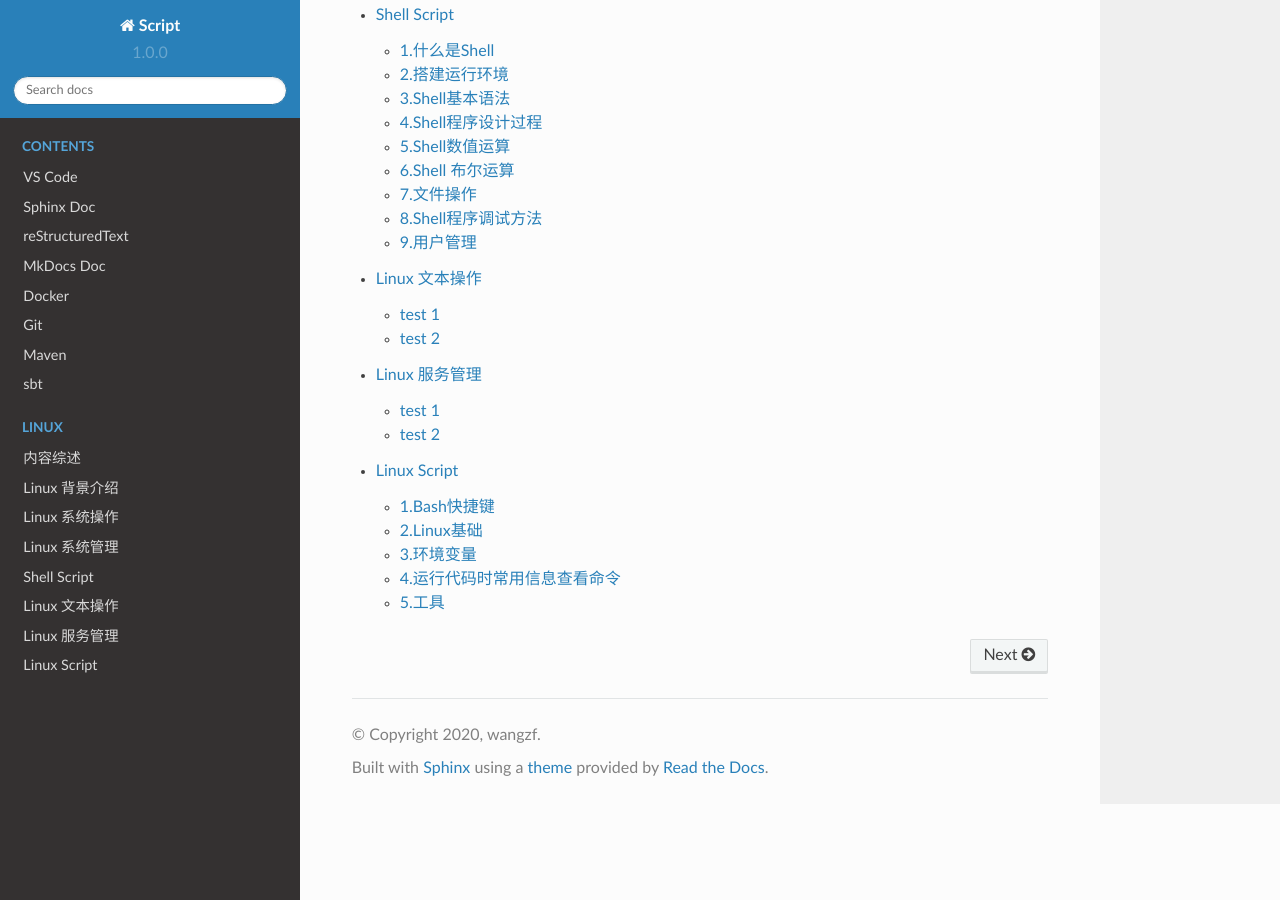
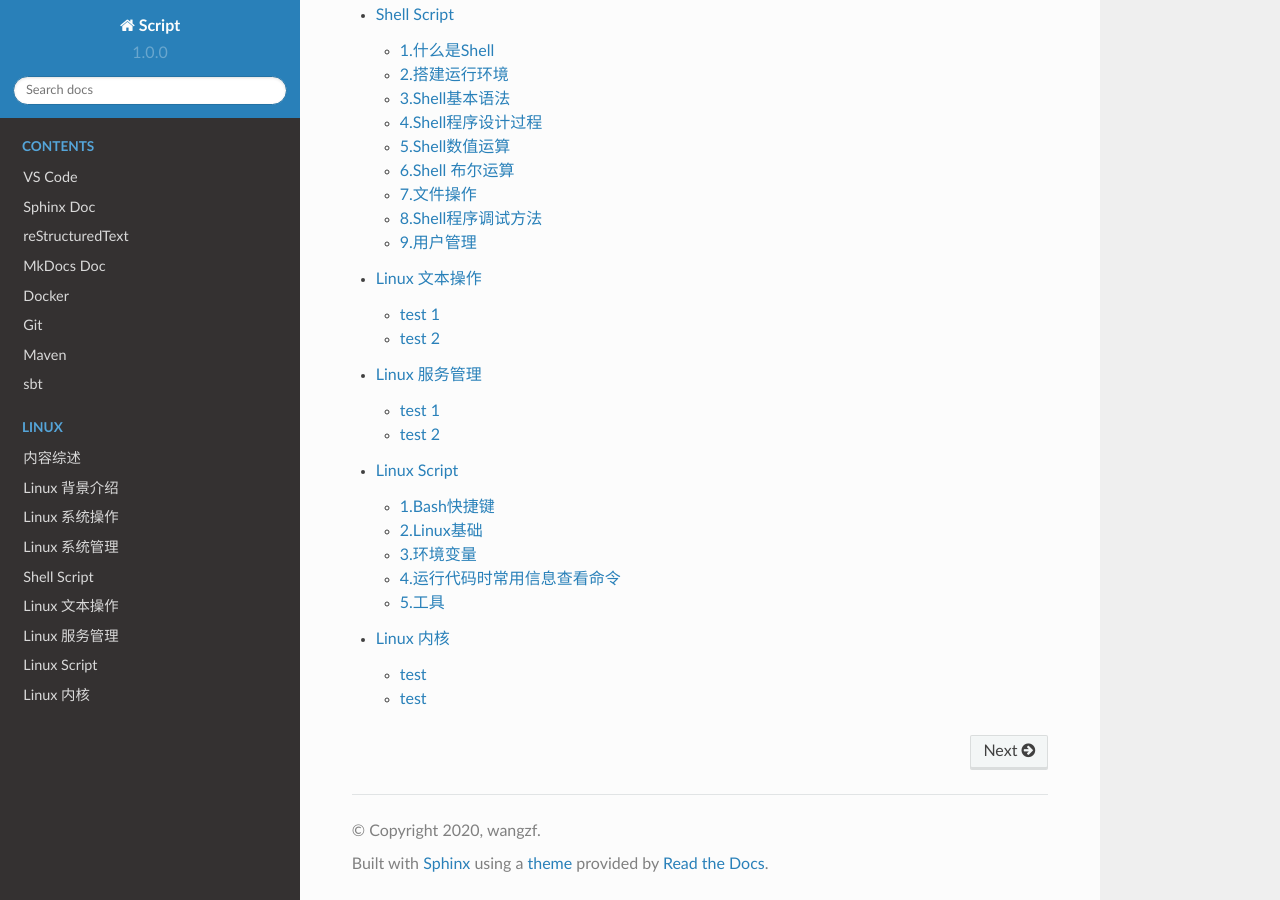
Before and after one commit to wangzhefeng/scripts, a Sphinx documentation site: the page built from docs/source/index.rst, in a window 1280 px wide and 900 px high, scrolled down 2330 px. Built offline with Sphinx 7.4.7 and the Read the Docs theme 2.0.0, drawn with Linux system fonts in a browser that asks for light colours.

Commit message:
add Linux_kernel

```diff
--- /dev/null
+++ b/docs/source/Linux/Linux_kernel.rst
@@ -0,0 +1,14 @@
+.. _header-n0:
+
+Linux 内核
+==========
+
+.. _header-n3:
+
+test
+----
+
+.. _header-n5:
+
+test
+----
--- a/docs/source/index.rst
+++ b/docs/source/index.rst
@@ -32,3 +32,4 @@ Welcome to scripts's documentation!
    Linux/Linux_text_operation
    Linux/Linux_server_manage
    Linux/Linux_script
+   Linux/Linux_kernel
```
